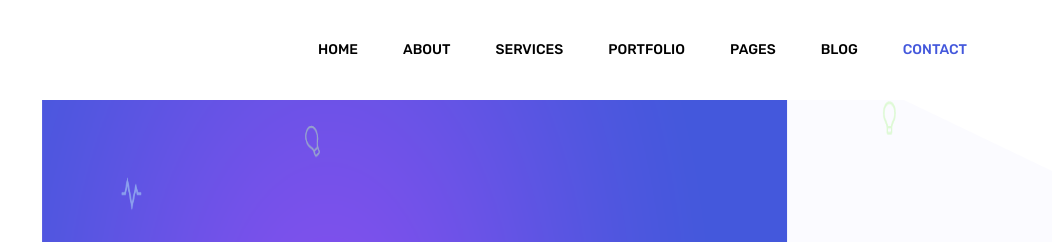
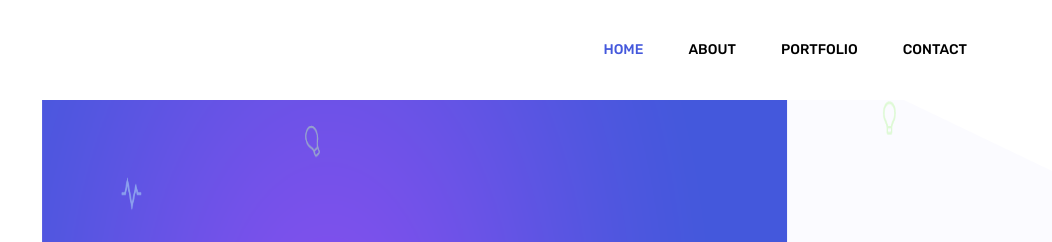
Before and after one commit to bachtiarfr/bachtiarfr.github.io, a plain HTML site: page contact.html in a window 1280 px wide. Shown: the top 242 px of the page, 228-1280 px from the left. Drawn offline with Linux system fonts and the light colour scheme; some packages are replaced by stand-ins of ours.

Commit message:
save changes

```diff
--- a/contact.html
+++ b/contact.html
@@ -27,8 +27,9 @@
                 <div class="container">
                     <!-- Brand and toggle get grouped for better mobile display -->
                     <a class="navbar-brand logo_h" href="index.html"><img src="img/logo.png" alt=""></a>
-					<button class="navbar-toggler" type="button" data-toggle="collapse" data-target="#navbarSupportedContent"
-					 aria-controls="navbarSupportedContent" aria-expanded="false" aria-label="Toggle navigation">
+                    <button class="navbar-toggler" type="button" data-toggle="collapse"
+                        data-target="#navbarSupportedContent" aria-controls="navbarSupportedContent"
+                        aria-expanded="false" aria-label="Toggle navigation">
                         <span class="icon-bar"></span>
                         <span class="icon-bar"></span>
                         <span class="icon-bar"></span>
@@ -36,27 +37,10 @@
                     <!-- Collect the nav links, forms, and other content for toggling -->
                     <div class="collapse navbar-collapse offset" id="navbarSupportedContent">
                         <ul class="nav navbar-nav menu_nav justify-content-end">
-							<li class="nav-item"><a class="nav-link" href="index.html">Home</a></li>
+                            <li class="nav-item active"><a class="nav-link" href="index.html">Home</a></li>
                             <li class="nav-item"><a class="nav-link" href="about.html">About</a></li>
-							<li class="nav-item"><a class="nav-link" href="services.html">Services</a></li>
-							<li class="nav-item"><a class="nav-link" href="portfolio.html">Portfolio</a></li>
-							<li class="nav-item submenu dropdown">
-								<a href="#" class="nav-link dropdown-toggle" data-toggle="dropdown" role="button" aria-haspopup="true"
-								 aria-expanded="false">Pages</a>
-								<ul class="dropdown-menu">
-                                    <li class="nav-item"><a class="nav-link" href="elements.html">Elements</a></li>
-                                    <li class="nav-item"><a class="nav-link" href="portfolio-details.html">Portfolio Details</a></li>
-								</ul>
-							</li>
-							<li class="nav-item submenu dropdown">
-								<a href="#" class="nav-link dropdown-toggle" data-toggle="dropdown" role="button" aria-haspopup="true"
-								 aria-expanded="false">Blog</a>
-								<ul class="dropdown-menu">
-									<li class="nav-item"><a class="nav-link" href="blog.html">Blog</a></li>
-									<li class="nav-item"><a class="nav-link" href="single-blog.html">Blog Details</a></li>
-								</ul>
-							</li>
-							<li class="nav-item active"><a class="nav-link" href="contact.html">Contact</a></li>
+                            <li class="nav-item"><a class="nav-link" href="portfolio-details.html">Portfolio</a></li>
+                            <li class="nav-item"><a class="nav-link" href="contact.html">Contact</a></li>
                         </ul>
                     </div>
                 </div>
@@ -105,21 +89,26 @@
                     </div>
                 </div>
                 <div class="col-lg-9">
-                    <form class="row contact_form" action="contact_process.php" method="post" id="contactForm" novalidate="novalidate">
+                    <form class="row contact_form" action="contact_process.php" method="post" id="contactForm"
+                        novalidate="novalidate">
                         <div class="col-md-6">
                             <div class="form-group">
-                                <input type="text" class="form-control" id="name" name="name" placeholder="Enter your name">
+                                <input type="text" class="form-control" id="name" name="name"
+                                    placeholder="Enter your name">
                             </div>
                             <div class="form-group">
-                                <input type="email" class="form-control" id="email" name="email" placeholder="Enter email address">
+                                <input type="email" class="form-control" id="email" name="email"
+                                    placeholder="Enter email address">
                             </div>
                             <div class="form-group">
-                                <input type="text" class="form-control" id="subject" name="subject" placeholder="Enter Subject">
+                                <input type="text" class="form-control" id="subject" name="subject"
+                                    placeholder="Enter Subject">
                             </div>
                         </div>
                         <div class="col-md-6">
                             <div class="form-group">
-                                <textarea class="form-control" name="message" id="message" rows="1" placeholder="Enter Message"></textarea>
+                                <textarea class="form-control" name="message" id="message" rows="1"
+                                    placeholder="Enter Message"></textarea>
                             </div>
                         </div>
                         <div class="col-md-12 text-right">
@@ -130,12 +119,8 @@
                     </form>
                 </div>
             </div>
-            <div id="mapBox" class="mapBox"
-                data-lat="40.701083"
-                data-lon="-74.1522848"
-                data-zoom="13"
-                data-info="PO Box CT16122 Collins Street West, Victoria 8007, Australia."
-                data-mlat="40.701083"
+            <div id="mapBox" class="mapBox" data-lat="40.701083" data-lon="-74.1522848" data-zoom="13"
+                data-info="PO Box CT16122 Collins Street West, Victoria 8007, Australia." data-mlat="40.701083"
                 data-mlon="-74.1522848">
             </div>
         </div>
@@ -166,8 +151,12 @@
             <div class="row footer_bottom justify-content-center">
                 <p class="col-lg-8 col-sm-12 footer-text">
                     <!-- Link back to Colorlib can't be removed. Template is licensed under CC BY 3.0. -->
-Copyright &copy;<script>document.write(new Date().getFullYear());</script> All rights reserved | This template is made with <i class="fa fa-heart-o" aria-hidden="true"></i> by <a href="https://colorlib.com" target="_blank">Colorlib</a>
-<!-- Link back to Colorlib can't be removed. Template is licensed under CC BY 3.0. --></p>
+                    Copyright &copy;<script>
+                        document.write(new Date().getFullYear());
+                    </script> All rights reserved | This template is made with <i class="fa fa-heart-o"
+                        aria-hidden="true"></i> by <a href="https://colorlib.com" target="_blank">Colorlib</a>
+                    <!-- Link back to Colorlib can't be removed. Template is licensed under CC BY 3.0. -->
+                </p>
             </div>
         </div>
     </footer>
```
Also changed, not shown: about.html (+33 -34 lines), blog.html (+2 -19 lines), elements.html (+139 -62 lines), portfolio-details.html (+38 -37 lines), portfolio.html (+2 -19 lines), services.html (+2 -19 lines), single-blog.html (+2 -19 lines). Lines whose indentation alone changed are shown as unchanged.
